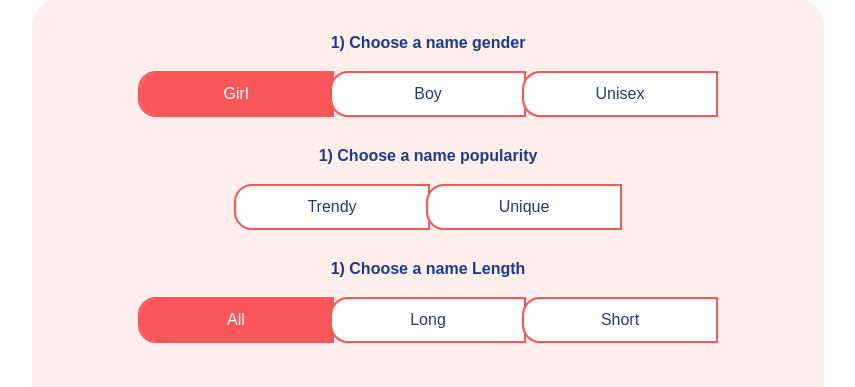
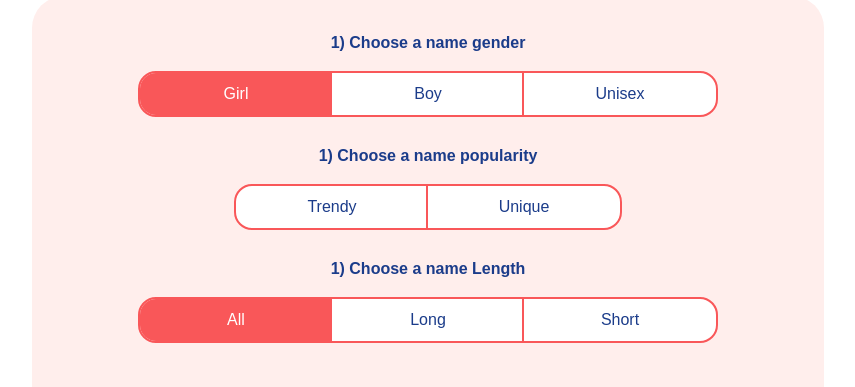
Before and after one commit to ozkancondek/Nuxt3, a Nuxt app in the folder udemy/01-Baby-Name-Generator/: page / in a window 1280 px wide. Shown: the part 205-592 px from the top of the page, without its empty margins (212-1067 px from the left). Built offline with nearby package versions, Linux system fonts and the light colour scheme.

Commit message:
10-classes added to compenent conditionally

```diff
--- a/udemy/01-Baby-Name-Generator/components/Option.vue
+++ b/udemy/01-Baby-Name-Generator/components/Option.vue
@@ -14,6 +14,17 @@ interface OptionProps {
   };
 }
 const props = defineProps<OptionProps>();
+
+const computeButtonClasses = (value, index) => {
+  const classNames = [];
+  if (props.options[props.option.category] === value) {
+    classNames.push("option-active");
+  }
+  if (index === 0) classNames.push("option-left");
+  if (index === props.option.buttons.length - 1)
+    classNames.push("option-right");
+  return classNames.join(" ");
+};
 </script>
 
 <template>
@@ -21,10 +32,10 @@ const props = defineProps<OptionProps>();
     <h4>{{ option.title }}</h4>
     <div class="option-buttons">
       <button
-        v-for="value in option.buttons"
+        v-for="(value, index) in option.buttons"
         :key="value"
-        :class="options[option.category] === value && 'option-active'"
-        class="option option-left"
+        :class="computeButtonClasses(value, index)"
+        class="option"
         @click="options[option.category] = value"
       >
         {{ value }}
```
